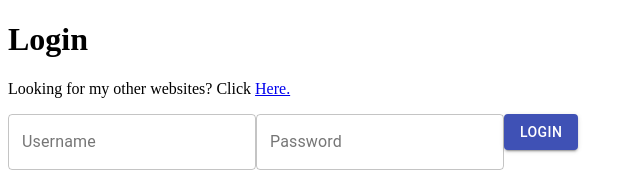
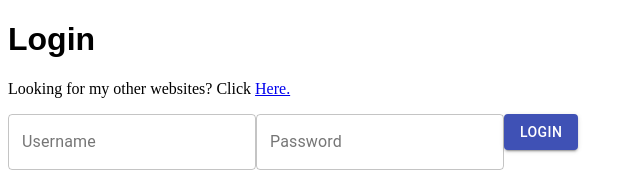
Before and after one commit to L1ndseyHerman/beach-app, a React (Vite) app: page /#/login in a window 1280 px wide. Shown: the top 172 px of the page, without its empty margins (0-640 px from the left). Built offline with nearby package versions, Linux system fonts and the light colour scheme.

Commit message:
Baby steps towards CSS, reminder of how useStyles() and makeStyles() work.

```diff
--- a/src/components/LoginFormPage/LoginFormPage.tsx
+++ b/src/components/LoginFormPage/LoginFormPage.tsx
@@ -1,8 +1,22 @@
-import { Box, Button, TextField } from "@material-ui/core";
+import {
+  Box,
+  Button,
+  createStyles,
+  makeStyles,
+  TextField,
+} from "@material-ui/core";
 import { useHistory } from "react-router-dom";
 import { useIntl } from "react-intl";
 import { useState } from "react";
 import { Role, type User } from "../../constants";
+
+const useStyles = makeStyles(() =>
+  createStyles({
+    pageTitle: {
+      fontFamily: "Arial",
+    },
+  }),
+);
 
 interface LoginFormPageProps {
   fakeUsers: User[];
@@ -15,6 +29,7 @@ export default function LoginFormPage({
 }: LoginFormPageProps) {
   const history = useHistory();
   const intl = useIntl();
+  const classes = useStyles();
 
   const [username, setUsername] = useState("");
   const [password, setPassword] = useState("");
@@ -52,7 +67,7 @@ export default function LoginFormPage({
 
   return (
     <>
-      <h1>
+      <h1 className={classes.pageTitle}>
         {intl.formatMessage({
           id: "LoginFormPage.Login",
           defaultMessage: "Login",
```
